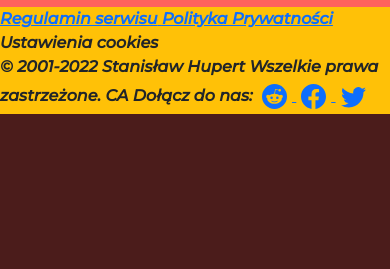
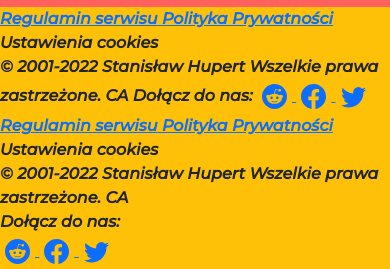
Before and after one commit to SHupi237/chineseTranslationOffice, a PHP site: page / in a window 390 px wide. Shown: the part 2711-2980 px from the top of the page. Before the commit the page ends 2825 px from the top, so only its background shows below. Run offline with PHP 8.4, Linux system fonts and the light colour scheme.

Commit message:
Prawie ukończono responsywność footera

```diff
--- a/index.php
+++ b/index.php
@@ -46,26 +46,53 @@ Suspendisse convallis elit vel lectus ultricies maximus. Duis tempus sodales lac
         <footer class="col-12  bg-warning  text-xl-center clearfix">
         <div id="joinUs" >
             <a href='./regulaminSerwisu'>
-                <b class="col-xxl-2 pe-xxl-5 col-xl-2 pe-xl-5  col-lg-2 pe-lg-5 ps-lg-5 col-md-2 pe-md-5 ps-md-5 ">Regulamin serwisu</b>
+                <b class="col-xxl-2 pe-xxl-5 d-xxl-inline col-xl-2 pe-xl-5 d-xl-inline  col-lg-2 pe-lg-5 ps-lg-5 d-lg-inline col-md-2 pe-md-5 ps-md-5 d-md-none d-sm-none d-xs-none">Regulamin serwisu</b>
             </a>
+            <!-- Footer do rozmiaru medium strony -->
             <a href='./politykaPrywatności'>
-                <b class="col-xxl-2 pe-xxl-5 col-xl-2 pe-xl-5 col-lg-2 pe-lg-5 col-md-2 pe-md-5">Polityka Prywatności</b>
+                <b class="col-xxl-2 pe-xxl-5 d-xxl-inline col-xl-2 pe-xl-5 d-xl-inline col-lg-2 pe-lg-5 d-lg-inline col-md-2 pe-md-5 d-md-none d-sm-none d-xs-none">Polityka Prywatności</b>
             </a>
-            <b class="col-xxl-2 pe-xxl-5 col-xl-2 pe-xl-5 col-lg-2 pe-lg-5 col-md-2 pe-md-5 clearfix">Ustawienia cookies</b>
-            <b class="col-xxl-3 offset-xxl-3 col-xl-3 offset-xl-3 col-lg-2  ps-lg-3 col-md-2 pe-md-2   text-center">© 2001-2022 Stanisław Hupert Wszelkie prawa zastrzeżone. CA</b>
-            <b class="col-xxl-3 offset-xxl-2 col-xl-1 col-lg-2 col-md-1 ps-md-2   offset-lg-1 display-md-none">Dołącz do nas:</b>
-            <a href="https://www.reddit.com" class=''>
+            <b class="col-xxl-2 pe-xxl-5 d-xxl-inline col-xl-2 pe-xl-5 d-xl-inline  pe-lg-5 d-lg-inline  pe-md-5 d-md-none d-sm-none d-xs-none clearfix">Ustawienia cookies</b>
+            <b class="col-xxl-3 offset-xxl-3 d-xxl-inline col-xl-2 d-xl-inline offset-xl-3 col-lg-2 d-lg-inline ps-lg-3 col-md-2 pe-md-2 d-md-none d-sm-none d-xs-none   text-center">© 2001-2022 Stanisław Hupert Wszelkie prawa zastrzeżone. CA</b>
+            <b class="col-xxl-1 offset-xxl-1 d-xxl-inline col-xl-1 d-xl-inline col-lg-2 d-lg-inline col-md-1 ps-md-2 d-md-none d-sm-none d-xs-none  offset-lg-1 ">Dołącz do nas:</b>
+            <a href="https://www.reddit.com" class='d-xxl-inline d-xl-inline d-lg-inline d-md-none d-sm-none d-xs-none '>
                 <svg xmlns="http://www.w3.org/2000/svg" class='icon' fill="currentColor" class="bi bi-reddit" viewBox="0 0 16 16">
                     <path d="M6.167 8a.831.831 0 0 0-.83.83c0 .459.372.84.83.831a.831.831 0 0 0 0-1.661zm1.843 3.647c.315 0 1.403-.038 1.976-.611a.232.232 0 0 0 0-.306.213.213 0 0 0-.306 0c-.353.363-1.126.487-1.67.487-.545 0-1.308-.124-1.671-.487a.213.213 0 0 0-.306 0 .213.213 0 0 0 0 .306c.564.563 1.652.61 1.977.61zm.992-2.807c0 .458.373.83.831.83.458 0 .83-.381.83-.83a.831.831 0 0 0-1.66 0z"/>
                     <path d="M16 8A8 8 0 1 1 0 8a8 8 0 0 1 16 0zm-3.828-1.165c-.315 0-.602.124-.812.325-.801-.573-1.9-.945-3.121-.993l.534-2.501 1.738.372a.83.83 0 1 0 .83-.869.83.83 0 0 0-.744.468l-1.938-.41a.203.203 0 0 0-.153.028.186.186 0 0 0-.086.134l-.592 2.788c-1.24.038-2.358.41-3.17.992-.21-.2-.496-.324-.81-.324a1.163 1.163 0 0 0-.478 2.224c-.02.115-.029.23-.029.353 0 1.795 2.091 3.256 4.669 3.256 2.577 0 4.668-1.451 4.668-3.256 0-.114-.01-.238-.029-.353.401-.181.688-.592.688-1.069 0-.65-.525-1.165-1.165-1.165z"/>
                 </svg>
             </a>
-            <a href="https://pl-pl.facebook.com">
+            <a href="https://pl-pl.facebook.com" class='d-xxl-inline d-xl-inline d-lg-inline d-md-none d-sm-none d-xs-none '>
                 <svg xmlns="http://www.w3.org/2000/svg" class='icon'  fill="currentColor" class="bi bi-facebook" viewBox="0 0 16 16">
                     <path d="M16 8.049c0-4.446-3.582-8.05-8-8.05C3.58 0-.002 3.603-.002 8.05c0 4.017 2.926 7.347 6.75 7.951v-5.625h-2.03V8.05H6.75V6.275c0-2.017 1.195-3.131 3.022-3.131.876 0 1.791.157 1.791.157v1.98h-1.009c-.993 0-1.303.621-1.303 1.258v1.51h2.218l-.354 2.326H9.25V16c3.824-.604 6.75-3.934 6.75-7.951z"/>
                 </svg>
             </a>
-            <a href="https://twitter.com/?lang=pl">
+            <a href="https://twitter.com/?lang=pl" class='d-xxl-inline d-xl-inline d-lg-inline d-md-none d-sm-none d-xs-none '>
+                <svg xmlns="http://www.w3.org/2000/svg" class='icon'  fill="currentColor" class="bi bi-twitter" viewBox="0 0 16 16">
+                    <path d="M5.026 15c6.038 0 9.341-5.003 9.341-9.334 0-.14 0-.282-.006-.422A6.685 6.685 0 0 0 16 3.542a6.658 6.658 0 0 1-1.889.518 3.301 3.301 0 0 0 1.447-1.817 6.533 6.533 0 0 1-2.087.793A3.286 3.286 0 0 0 7.875 6.03a9.325 9.325 0 0 1-6.767-3.429 3.289 3.289 0 0 0 1.018 4.382A3.323 3.323 0 0 1 .64 6.575v.045a3.288 3.288 0 0 0 2.632 3.218 3.203 3.203 0 0 1-.865.115 3.23 3.23 0 0 1-.614-.057 3.283 3.283 0 0 0 3.067 2.277A6.588 6.588 0 0 1 .78 13.58a6.32 6.32 0 0 1-.78-.045A9.344 9.344 0 0 0 5.026 15z"/>
+                </svg>
+            </a>
+            <!-- Footer po rozmiarze medium strony -->
+            <a href='./regulaminSerwisu'>
+                <b class="d-xxl-none d-xl-none d-lg-none  p-md-2 col-md-2 offset-md-3 d-md-inline col-sm-2  p-sm-2  d-sm-inline  d-xs-inline ">Regulamin serwisu</b>
+            </a>
+            <a href='./politykaPrywatności'>
+                <b class="d-xxl-none d-xl-none d-lg-none p-md-2 col-md-2 d-md-inline  col-sm-2 d-sm-inline p-sm-2 d-xs-inline">Polityka Prywatności</b>
+            </a>
+            <b class="d-xxl-none d-xl-none d-lg-none p-md-2 col-md-2 d-md-inline d-sm-inline  col-sm-2 p-sm-2  d-xs-inline clearfix">Ustawienia cookies</b>
+            <b class="d-xxl-none d-xl-none d-lg-none col-md-3 offset-md-3 d-md-inline col-sm-3  ps-sm-1  d-sm-inline d-xs-inline clearfix">© 2001-2022 Stanisław Hupert Wszelkie prawa zastrzeżone. CA</b>
+            <b class="d-xxl-none d-xl-none d-lg-none d-md-inline col-md-1 offset-md-6 col-sm-1 offset-sm-4 pe-sm-2 d-sm-inline d-xs-inline clearfix">Dołącz do nas:</b>
+            <a href="https://www.reddit.com" class='d-xxl-none d-xl-none d-lg-none d-md-inline offset-md-5 ps-md-1  offset-sm-4  d-sm-inline d-xs-inline'>
+                <svg xmlns="http://www.w3.org/2000/svg" class='icon' fill="currentColor" class="bi bi-reddit" viewBox="0 0 16 16">
+                    <path d="M6.167 8a.831.831 0 0 0-.83.83c0 .459.372.84.83.831a.831.831 0 0 0 0-1.661zm1.843 3.647c.315 0 1.403-.038 1.976-.611a.232.232 0 0 0 0-.306.213.213 0 0 0-.306 0c-.353.363-1.126.487-1.67.487-.545 0-1.308-.124-1.671-.487a.213.213 0 0 0-.306 0 .213.213 0 0 0 0 .306c.564.563 1.652.61 1.977.61zm.992-2.807c0 .458.373.83.831.83.458 0 .83-.381.83-.83a.831.831 0 0 0-1.66 0z"/>
+                    <path d="M16 8A8 8 0 1 1 0 8a8 8 0 0 1 16 0zm-3.828-1.165c-.315 0-.602.124-.812.325-.801-.573-1.9-.945-3.121-.993l.534-2.501 1.738.372a.83.83 0 1 0 .83-.869.83.83 0 0 0-.744.468l-1.938-.41a.203.203 0 0 0-.153.028.186.186 0 0 0-.086.134l-.592 2.788c-1.24.038-2.358.41-3.17.992-.21-.2-.496-.324-.81-.324a1.163 1.163 0 0 0-.478 2.224c-.02.115-.029.23-.029.353 0 1.795 2.091 3.256 4.669 3.256 2.577 0 4.668-1.451 4.668-3.256 0-.114-.01-.238-.029-.353.401-.181.688-.592.688-1.069 0-.65-.525-1.165-1.165-1.165z"/>
+                </svg>
+            </a>
+            <a href="https://pl-pl.facebook.com" class='d-xxl-none d-xl-none d-lg-none d-md-inline d-sm-inline d-xs-inline'>
+                <svg xmlns="http://www.w3.org/2000/svg" class='icon'  fill="currentColor" class="bi bi-facebook" viewBox="0 0 16 16">
+                    <path d="M16 8.049c0-4.446-3.582-8.05-8-8.05C3.58 0-.002 3.603-.002 8.05c0 4.017 2.926 7.347 6.75 7.951v-5.625h-2.03V8.05H6.75V6.275c0-2.017 1.195-3.131 3.022-3.131.876 0 1.791.157 1.791.157v1.98h-1.009c-.993 0-1.303.621-1.303 1.258v1.51h2.218l-.354 2.326H9.25V16c3.824-.604 6.75-3.934 6.75-7.951z"/>
+                </svg>
+            </a>
+            <a href="https://twitter.com/?lang=pl" class='d-xxl-none d-xl-none d-lg-none d-md-inline d-sm-inline d-xs-inline'>
                 <svg xmlns="http://www.w3.org/2000/svg" class='icon'  fill="currentColor" class="bi bi-twitter" viewBox="0 0 16 16">
                     <path d="M5.026 15c6.038 0 9.341-5.003 9.341-9.334 0-.14 0-.282-.006-.422A6.685 6.685 0 0 0 16 3.542a6.658 6.658 0 0 1-1.889.518 3.301 3.301 0 0 0 1.447-1.817 6.533 6.533 0 0 1-2.087.793A3.286 3.286 0 0 0 7.875 6.03a9.325 9.325 0 0 1-6.767-3.429 3.289 3.289 0 0 0 1.018 4.382A3.323 3.323 0 0 1 .64 6.575v.045a3.288 3.288 0 0 0 2.632 3.218 3.203 3.203 0 0 1-.865.115 3.23 3.23 0 0 1-.614-.057 3.283 3.283 0 0 0 3.067 2.277A6.588 6.588 0 0 1 .78 13.58a6.32 6.32 0 0 1-.78-.045A9.344 9.344 0 0 0 5.026 15z"/>
                 </svg>
```
